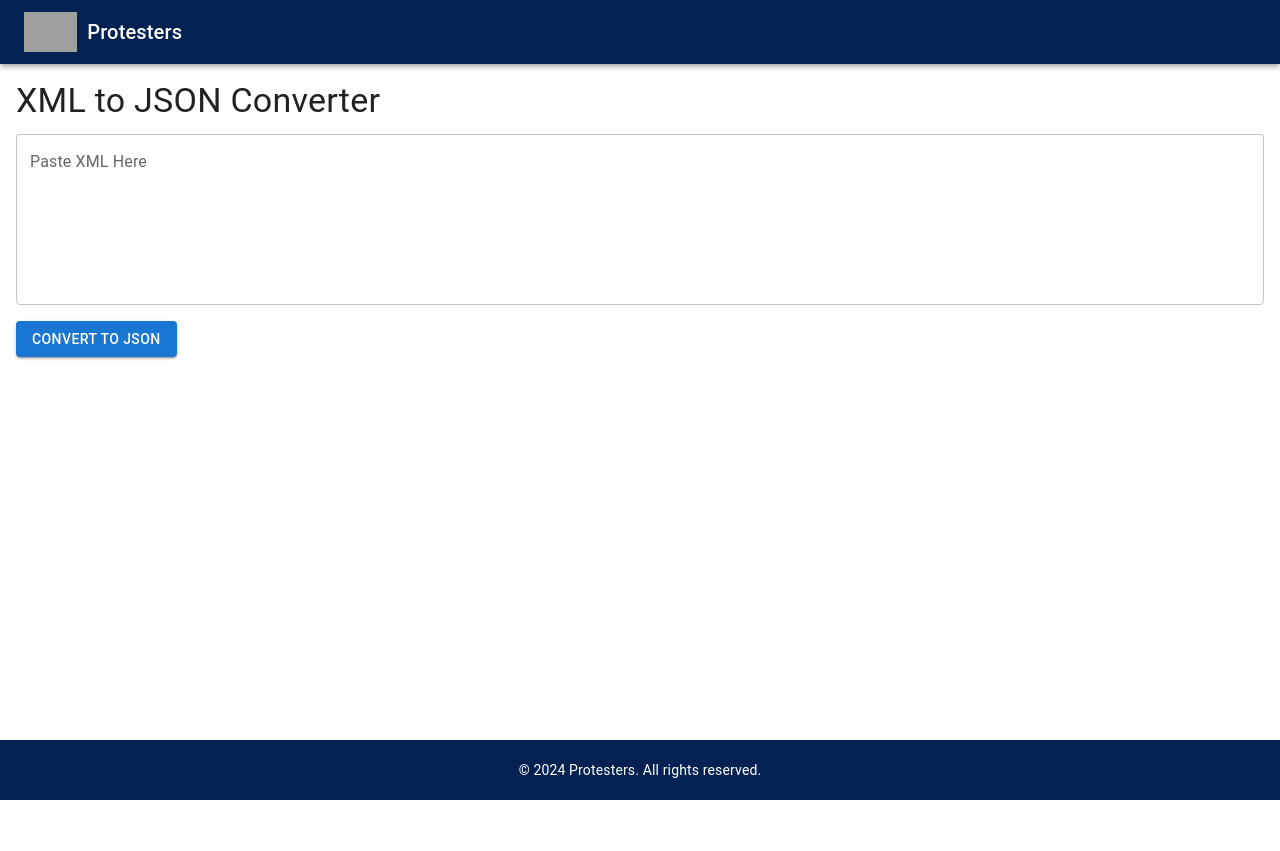
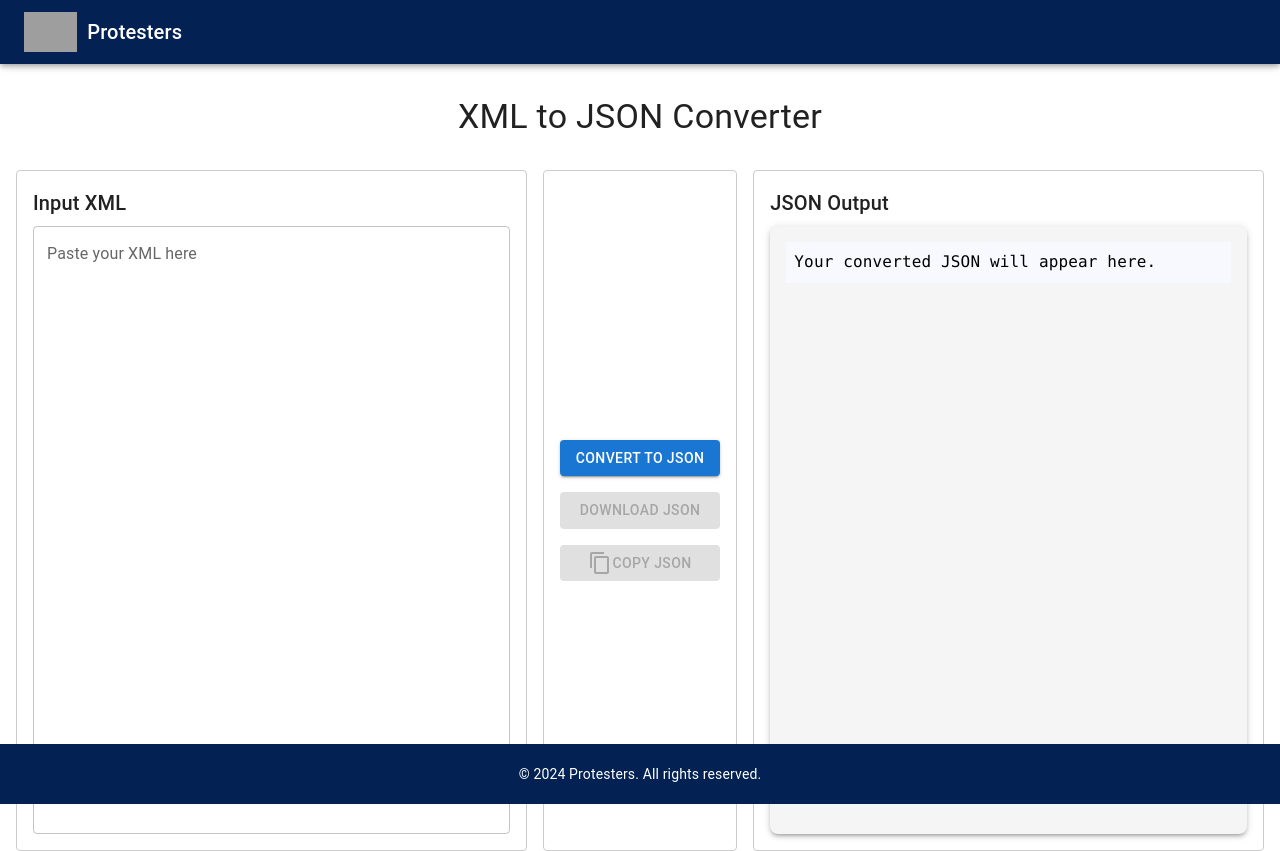
Before and after one commit to Mohit-Chaudhari/protesters, a React (Create React App) app: page /xml-to-json in a window 1280 px wide. Before the commit the page ends 800 px from the top, so only its background shows below. Built offline with nearby package versions, Linux system fonts and the light colour scheme; grey boxes are pictures that could not be loaded.

Commit message:
Modified XML to JSON tool

```diff
--- a/src/components/JsonTools/XmlToJsonConverter.jsx
+++ b/src/components/JsonTools/XmlToJsonConverter.jsx
@@ -1,26 +1,40 @@
 import React, { useState } from 'react';
-import { Button, TextField, Box, Typography, Alert } from '@mui/material';
+import {
+  Box,
+  TextField,
+  Button,
+  Typography,
+  Alert,
+  Paper,
+} from '@mui/material';
+import ContentCopyIcon from '@mui/icons-material/ContentCopy';
+import CheckIcon from '@mui/icons-material/Check';
+import { Light as SyntaxHighlighter } from 'react-syntax-highlighter';
+import { docco } from 'react-syntax-highlighter/dist/esm/styles/hljs';
 import xml2js from 'xml2js'; // Library to convert XML to JSON
 
 const XmlToJsonConverter = () => {
   const [xmlInput, setXmlInput] = useState('');
   const [jsonOutput, setJsonOutput] = useState('');
   const [errorMessage, setErrorMessage] = useState('');
+  const [copied, setCopied] = useState(false);
 
   // Function to handle XML to JSON conversion
   const handleXmlToJsonConversion = () => {
     try {
-      // Parse the input XML string to JSON
-      xml2js.parseString(xmlInput, { trim: true, explicitArray: false }, (err, result) => {
+      xml2js.parseString(
+        xmlInput,
+        { trim: true, explicitArray: false },
+        (err, result) => {
           if (err) {
             setJsonOutput('');
             setErrorMessage('Invalid XML format. Please check your input.');
           } else {
-          // Convert the result to a JSON string
             setJsonOutput(JSON.stringify(result, null, 2)); // Pretty print with 2 spaces
             setErrorMessage('');
           }
-      });
+        }
+      );
     } catch (error) {
       setJsonOutput('');
       setErrorMessage('Invalid XML format. Please check your input.');
@@ -38,62 +52,152 @@ const XmlToJsonConverter = () => {
     URL.revokeObjectURL(url);
   };
 
+  // Copy JSON to clipboard
+  const handleCopyToClipboard = () => {
+    navigator.clipboard.writeText(jsonOutput).then(() => {
+      setCopied(true);
+      setTimeout(() => setCopied(false), 1000);
+    });
+  };
+
   return (
-    <Box sx={{ padding: 2 }}>
-      <Typography variant="h4" gutterBottom>
+    <Box
+      sx={{
+        display: 'flex',
+        flexDirection: 'column',
+        height: '85vh',
+        backgroundColor: '#fff',
+        padding: 2,
+      }}
+    >
+      {/* Header Section */}
+      <Box sx={{ padding: 2, marginBottom: 2 }}>
+        <Typography variant="h4" align="center">
           XML to JSON Converter
         </Typography>
+      </Box>
 
+      {/* Input and Output Section */}
+      <Box
+        sx={{
+          flex: 1,
+          display: 'flex',
+          flexDirection: 'row',
+          gap: 2,
+        }}
+      >
+        {/* Input Section */}
+        <Box
+          sx={{
+            flex: 1,
+            display: 'flex',
+            flexDirection: 'column',
+            padding: 2,
+            backgroundColor: '#fff',
+            border: '1px solid #ccc',
+            borderRadius: '4px',
+            overflowY: 'auto',
+          }}
+        >
+          <Typography variant="h6" gutterBottom>
+            Input XML
+          </Typography>
           <TextField
+            label="Paste your XML here"
+            multiline
             fullWidth
-        multiline
-        rows={6}
-        label="Paste XML Here"
-        variant="outlined"
+            rows={25}
             value={xmlInput}
             onChange={(e) => setXmlInput(e.target.value)}
-        sx={{ marginBottom: 2 }}
+            error={Boolean(errorMessage)}
+            helperText={errorMessage}
           />
+        </Box>
 
+        {/* Buttons Section */}
+        <Box
+          sx={{
+            display: 'flex',
+            flexDirection: 'column',
+            justifyContent: 'center',
+            alignItems: 'center',
+            gap: 2,
+            padding: 2,
+            border: '1px solid #ccc',
+            borderRadius: '4px',
+            backgroundColor: '#ffffff',
+          }}
+        >
           <Button
             variant="contained"
             color="primary"
             onClick={handleXmlToJsonConversion}
-        sx={{ marginBottom: 2 }}
+            fullWidth
           >
             Convert to JSON
           </Button>
 
-      {errorMessage && (
-        <Alert severity="error" sx={{ marginBottom: 2 }}>
-          {errorMessage}
-        </Alert>
-      )}
-
-      {jsonOutput && (
-        <Box>
-          <Typography variant="h6" gutterBottom>
-            JSON Output:
-          </Typography>
-          <TextField
-            fullWidth
-            multiline
-            rows={8} // Increased row size for better visibility
-            value={jsonOutput}
-            variant="outlined"
-            readOnly
-            sx={{ marginBottom: 2, fontFamily: 'monospace' }}
-          />
           <Button
             variant="contained"
             color="success"
             onClick={downloadJson}
-            sx={{ marginBottom: 2 }}
+            fullWidth
+            disabled={!jsonOutput}
           >
             Download JSON
           </Button>
+
+          <Button
+            variant="contained"
+            color="success"
+            onClick={handleCopyToClipboard}
+            fullWidth
+            disabled={!jsonOutput}
+          >
+            {copied ? <CheckIcon /> : <ContentCopyIcon />} Copy JSON
+          </Button>
         </Box>
-      )}
+
+        {/* Output Section */}
+        <Box
+          sx={{
+            flex: 1,
+            display: 'flex',
+            flexDirection: 'column',
+            padding: 2,
+            border: '1px solid #ccc',
+            borderRadius: '4px',
+            overflowY: 'auto',
+          }}
+        >
+          <Typography variant="h6" gutterBottom>
+            JSON Output
+          </Typography>
+          <Paper
+            elevation={3}
+            sx={{
+              padding: 2,
+              backgroundColor: '#f5f5f5',
+              flex: 1,
+              overflowY: 'auto',
+              borderRadius: 2,
+            }}
+          >
+            <SyntaxHighlighter
+              language="json"
+              style={docco}
+              customStyle={{
+                fontFamily: 'monospace',
+                margin: 0,
+                wordWrap: 'break-word',
+                whiteSpace: 'pre-wrap',
+              }}
+            >
+              {jsonOutput || 'Your converted JSON will appear here.'}
+            </SyntaxHighlighter>
+          </Paper>
+        </Box>
+      </Box>
     </Box>
   );
 };
```
Lines whose indentation alone changed are shown as unchanged.
